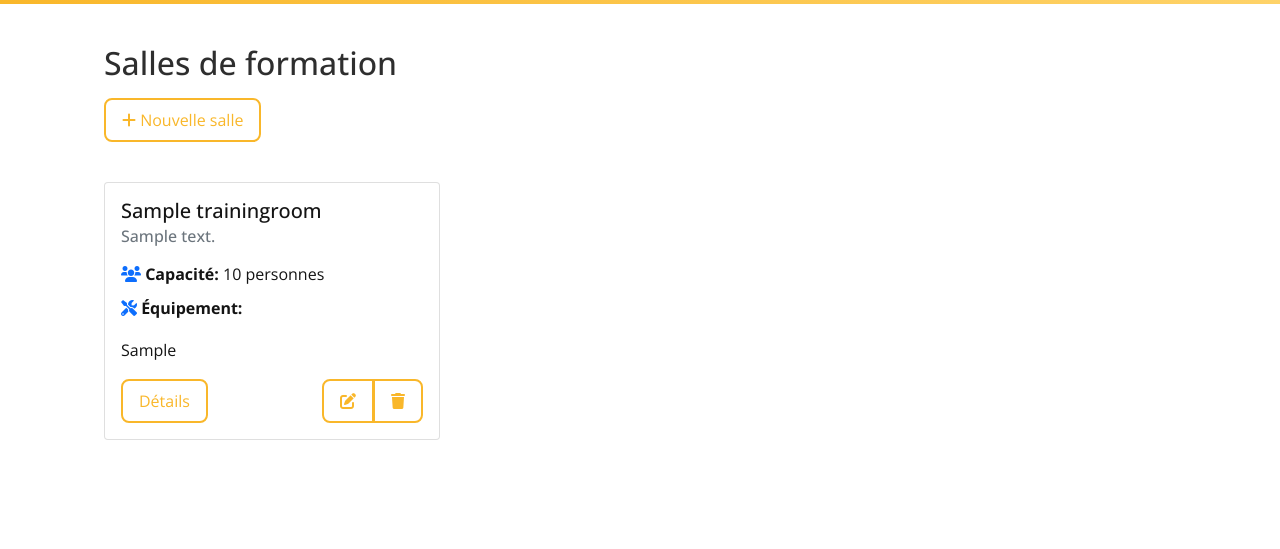
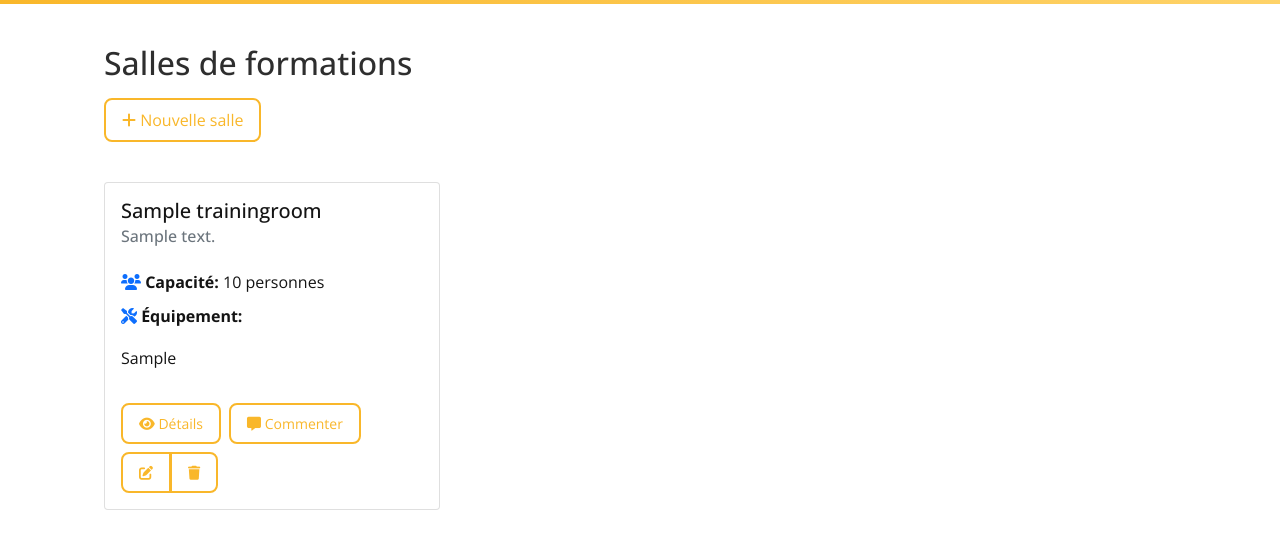
Before and after one commit to zakaria-jahir/formasmat, a Django app: page /training-rooms/ in a window 1280 px wide; the page is wider, and only the part inside the window is pictured. Shown: the part 196-745 px from the top of that part. Run offline with Django 5.2, Linux system fonts and the light colour scheme; a user stored in the database is signed in; tables that the repository leaves empty hold one stand-in row (values such as "Sample post"); data that the repository does not hold is empty; some libraries are stand-ins or nearby versions.

Commit message:
Add comments to training rooms

```diff
--- a/core/models.py
+++ b/core/models.py
@@ -1,3 +1,4 @@
+from django.conf import settings
 from django.db import models
 from django.contrib.auth.models import AbstractUser, User
 from django.utils import timezone
@@ -152,7 +153,32 @@ class TrainingRoom(models.Model):
     updated_at = models.DateTimeField(auto_now=True, verbose_name="Date de mise à jour")
     def __str__(self):
         return f"{self.name} ({self.capacity} places)"
+class TrainingRoomComment(models.Model):
+    """Commentaire sur une salle de formation."""
+    room = models.ForeignKey(
+        'TrainingRoom',
+        on_delete=models.CASCADE,
+        related_name='comments',
+        verbose_name="Salle de formation"
+    )
+    author = models.ForeignKey(
+        settings.AUTH_USER_MODEL,
+        on_delete=models.SET_NULL,
+        null=True,
+        blank=True,
+        related_name='trainingroom_comments',
+        verbose_name="Auteur"
+    )
+    content = models.TextField(verbose_name="Contenu du commentaire")
+    created_at = models.DateTimeField(auto_now_add=True, verbose_name="Date de création")
 
+    class Meta:
+        verbose_name = "Commentaire de salle"
+        verbose_name_plural = "Commentaires de salles"
+        ordering = ['-created_at']
+
+    def __str__(self):
+        return f"Commentaire par {self.author or 'Anonyme'} le {self.created_at.strftime('%d/%m/%Y')}"
 class Session(models.Model):
     """Modèle représentant une session de formation."""
 
--- a/core/templates/core/training_room_list.html
+++ b/core/templates/core/training_room_list.html
@@ -6,7 +6,7 @@
 <div class="container">
     <div class="row mb-4">
         <div class="col">
-            <h1>Salles de formation</h1>
+            <h1>Salles de formations</h1>
             {% if user.is_staff %}
                 <a href="{% url 'core:training_room_create' %}" class="btn btn-primary">
                     <i class="fas fa-plus"></i> Nouvelle salle
@@ -20,7 +20,7 @@
             {% for room in rooms %}
                 <div class="col-md-6 col-lg-4 mb-4">
                     <div class="card h-100">
-                        <div class="card-body">
+                        <div class="card-body d-flex flex-column">
                             <h5 class="card-title">{{ room.name }}</h5>
                             <h6 class="card-subtitle mb-2 text-muted">{{ room.address }}</h6>
 
@@ -38,16 +38,26 @@
                                 {% endif %}
                             </ul>
 
-                            <div class="d-flex justify-content-between align-items-center mt-3">
-                                <a href="{% url 'core:training_room_detail' pk=room.pk %}" class="btn btn-outline-primary">
-                                    Détails
+                            <div class="mt-auto">
+                                <a href="{% url 'core:training_room_detail' pk=room.pk %}" class="btn btn-outline-primary btn-sm me-1">
+                                    <i class="fas fa-eye"></i> Détails
                                 </a>
+
+                                <button type="button"
+                                        class="btn btn-outline-success btn-sm me-1"
+                                        data-bs-toggle="modal"
+                                        data-bs-target="#commentModal"
+                                        data-room-id="{{ room.id }}"
+                                        data-room-name="{{ room.name }}">
+                                    <i class="fas fa-comment-alt"></i> Commenter
+                                </button>
+
                                 {% if user.is_staff %}
-                                    <div class="btn-group">
-                                        <a href="{% url 'core:training_room_edit' pk=room.pk %}" class="btn btn-outline-secondary">
+                                <div class="btn-group mt-2">
+                                    <a href="{% url 'core:training_room_edit' pk=room.pk %}" class="btn btn-outline-secondary btn-sm">
                                         <i class="fas fa-edit"></i>
                                     </a>
-                                        <a href="{% url 'core:training_room_delete' pk=room.pk %}" class="btn btn-outline-danger">
+                                    <a href="{% url 'core:training_room_delete' pk=room.pk %}" class="btn btn-outline-danger btn-sm">
                                         <i class="fas fa-trash"></i>
                                     </a>
                                 </div>
@@ -64,4 +74,46 @@
         </div>
     {% endif %}
 </div>
+
+<!-- Modal Commentaire -->
+<div class="modal fade" id="commentModal" tabindex="-1" aria-labelledby="commentModalLabel" aria-hidden="true">
+  <div class="modal-dialog">
+    <form method="post" action="{% url 'core:add_room_comment' %}">
+      {% csrf_token %}
+      <div class="modal-content">
+        <div class="modal-header">
+          <h5 class="modal-title" id="commentModalLabel">Ajouter un commentaire pour <span id="modalRoomName"></span></h5>
+          <button type="button" class="btn-close" data-bs-dismiss="modal" aria-label="Fermer"></button>
+        </div>
+        <div class="modal-body">
+          <input type="hidden" name="room_id" id="modalRoomId">
+          <div class="mb-3">
+            <label for="commentContent" class="form-label">Commentaire</label>
+            <textarea name="content" id="commentContent" class="form-control" rows="4" required></textarea>
+          </div>
+        </div>
+        <div class="modal-footer">
+          <button type="button" class="btn btn-secondary" data-bs-dismiss="modal">Annuler</button>
+          <button type="submit" class="btn btn-primary">Envoyer</button>
+        </div>
+      </div>
+    </form>
+  </div>
+</div>
 {% endblock %}
+
+{% block extra_js %}
+<script>
+document.addEventListener('DOMContentLoaded', function() {
+    const commentModal = document.getElementById('commentModal');
+    commentModal.addEventListener('show.bs.modal', function (event) {
+        const button = event.relatedTarget;
+        const roomId = button.getAttribute('data-room-id');
+        const roomName = button.getAttribute('data-room-name');
+
+        document.getElementById('modalRoomId').value = roomId;
+        document.getElementById('modalRoomName').textContent = roomName;
+    });
+});
+</script>
+{% endblock %}
--- a/core/urls.py
+++ b/core/urls.py
@@ -90,7 +90,11 @@ urlpatterns = [
     path('training-rooms/create/', views.training_room_create, name='training_room_create'),
     path('training-rooms/<int:pk>/edit/', views.training_room_edit, name='training_room_edit'),
     path('training-rooms/<int:pk>/delete/', views.training_room_delete, name='training_room_delete'),
-    #sesions
+    path('rooms/add-comment/', views.add_room_comment, name='add_room_comment'),
+
+
+
+
 
     # Notifications
     path('notifications/', views.notifications_list, name='notifications_list'),
--- a/core/views.py
+++ b/core/views.py
@@ -35,7 +35,7 @@ from openpyxl.styles import PatternFill, Alignment, Font, Border, Side
 from core.utils import ajax_login_required, get_coordinates_from_postal_code, haversine1
 
 from .models import (
-    User, Formation, Trainer, TrainingRoom, TrainingWish, Session,
+    TrainingRoomComment, User, Formation, Trainer, TrainingRoom, TrainingWish, Session,
     SessionDate, Participant, SessionParticipant, ParticipantComment,
     Notification, CompletedTraining
 )
@@ -1173,7 +1173,18 @@ def archive_session(request, session_id):
         session.save()
         messages.success(request, "La session a été archivée.")
     return redirect('core:manage_session')  # ou la page vers laquelle tu veux revenir
-
+@staff_member_required
+def add_room_comment(request):
+    if request.method == 'POST':
+        room_id = request.POST.get('room_id')
+        content = request.POST.get('content')
+        room = get_object_or_404(TrainingRoom, pk=room_id)
+        TrainingRoomComment.objects.create(
+            room=room,
+            content=content,
+            author=request.user
+        )
+    return redirect('core:training_room_list')  # Redirige vers la liste des salles
 @staff_member_required
 def export_archived_sessions_xlsx(request):
     sessions = Session.objects.filter(is_archive=True)
```
Also changed, not shown: core/templates/core/training_room_detail.html (+26 -3 lines), core/migrations/0020_trainingroomcomment.py (added). Lines whose indentation alone changed are shown as unchanged.
